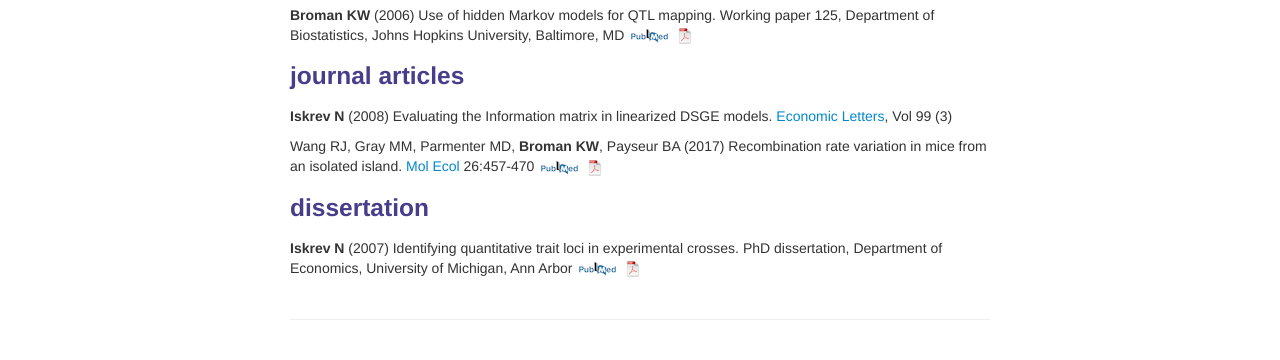
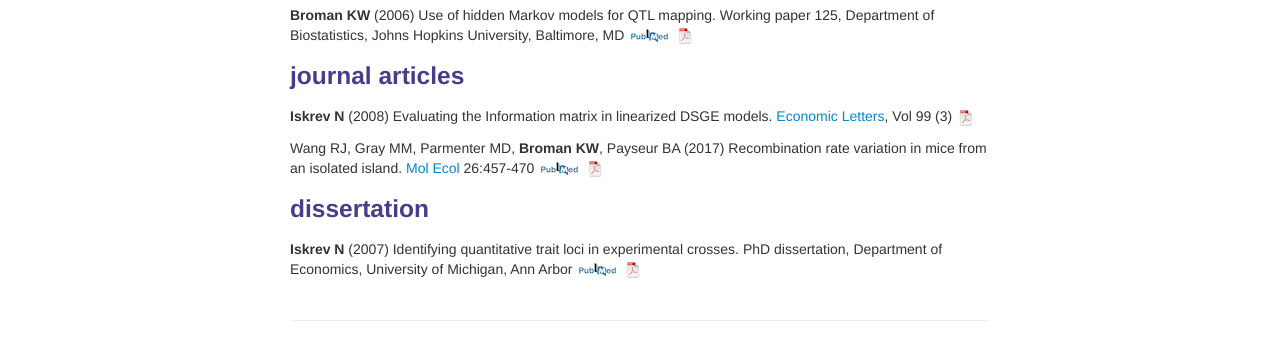
Before and after one commit to niskrev/niskrev.github.io, a Jekyll site: the page built from pages/papers.md, in a window 1280 px wide. Shown: the part 259-619 px from the top of the page. Built offline with Jekyll 4.4.1, drawn with Linux system fonts in a browser that asks for light colours.

Commit message:
update papers

```diff
--- a/pages/papers.md
+++ b/pages/papers.md
@@ -25,6 +25,8 @@ Johns Hopkins University, Baltimore, MD
 ### <a name="articles"></a>journal articles
 
 **Iskrev N** (2008) Evaluating the Information matrix in linearized DSGE models. [Economic Letters](https://www.journals.elsevier.com/economics-letters), Vol 99 (3)
+[![pdf](icons16/pdf-icon.png)](assets/papers/FIM.pdf)
+
 
 Wang RJ, Gray MM, Parmenter MD, **Broman KW**, Payseur
 BA (2017) Recombination rate variation in mice from an isolated
```
